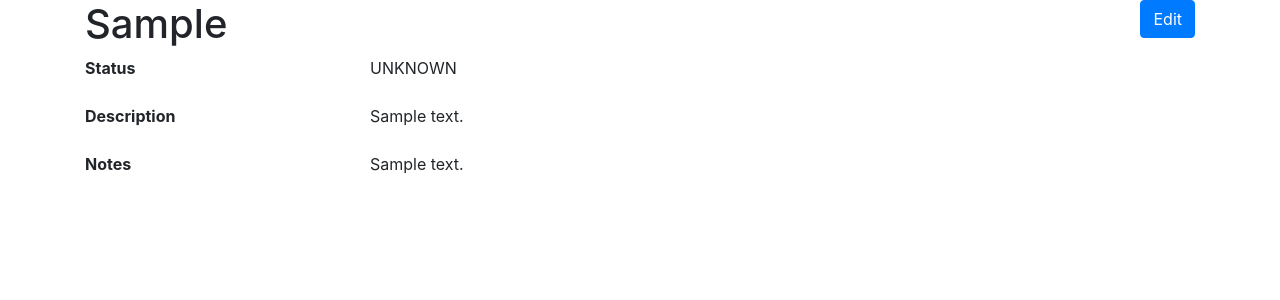
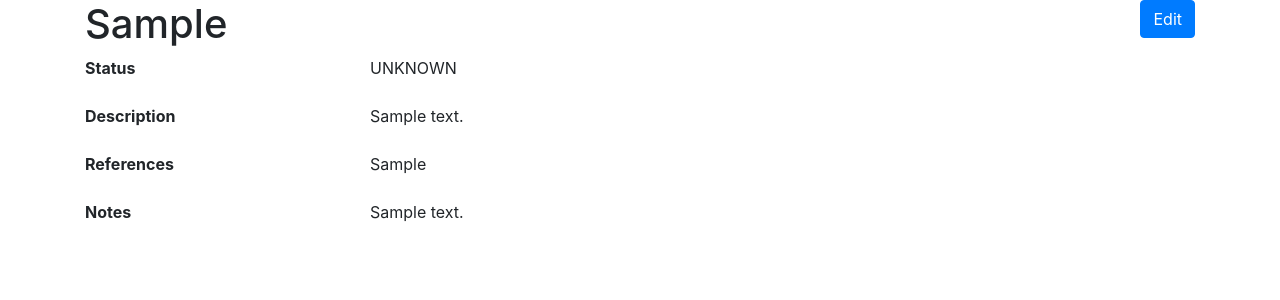
Before and after one commit to andir/nixos-security-tracker, a Django app: a page that uses tracker/templates/issues/detail.html in a window 1280 px wide. Shown: the part 56-356 px from the top of the page. Run offline with Django 3.2, Linux system fonts and the light colour scheme; tables that the repository leaves empty hold one stand-in row (values such as "Sample post"); some libraries are stand-ins or nearby versions.

Commit message:
model/view: add support for third-party issue references

```diff
--- a/tracker/models.py
+++ b/tracker/models.py
@@ -2,6 +2,22 @@ from django.db import models
 from django.urls import reverse
 from django.utils import timezone
 from django.utils.translation import gettext_lazy as _
+
+
+class IssueReference(models.Model):
+    """
+    Additional references for issues
+    """
+
+    issue = models.ForeignKey(
+        "Issue",
+        help_text="Issue this reference ",
+        on_delete=models.CASCADE,
+        related_name="references",
+    )
+    uri = models.TextField(
+        blank=False, null=False, help_text="URI for additional resources for an issue"
+    )
 
 
 class IssueStatus(models.TextChoices):
--- a/tracker/templates/issues/detail.html
+++ b/tracker/templates/issues/detail.html
@@ -21,6 +21,14 @@
 	<dd class="col-sm-9">{{ issue.description }}</dd>
 </dl>
 <dl class="row">
+	<dt class="col-sm-3">References</dt>
+	<dd class="col-sm-9">
+        {% for reference in references %}
+        {{ reference.uri | urlize }}<br />
+        {% endfor %}
+    </dd>
+</dl>
+<dl class="row">
 	<dt class="col-sm-3">Notes</dt>
 	<dd class="col-sm-9">{{ issue.note | urlize | linebreaks }}</dd>
 </dl>
--- a/tracker/urls.py
+++ b/tracker/urls.py
@@ -1,7 +1,7 @@
 from django.contrib.auth import views as auth_views
 from django.urls import include, path
 
-from .views import IssueDetail, IssueList, IssueEdit, LoginView, index, list_advisories
+from .views import IssueDetail, IssueEdit, IssueList, LoginView, index, list_advisories
 
 auth_urls = [
     path("login/", LoginView.as_view(), name="login"),
--- a/tracker/views.py
+++ b/tracker/views.py
@@ -6,7 +6,7 @@ from django.urls import reverse
 from django.views.generic import DetailView, UpdateView
 from django_tables2 import SingleTableView
 
-from .models import Advisory, Issue
+from .models import Advisory, Issue, IssueReference
 from .tables import IssueTable
 
 
@@ -40,6 +40,11 @@ class IssueDetail(DetailView):
     slug_url_kwarg = "identifier"
     template_name = "issues/detail.html"
 
+    def get_context_data(self, **kwargs):
+        context = super().get_context_data(**kwargs)
+        context["references"] = IssueReference.objects.filter(issue=self.object)
+        return context
+
 
 class IssueEdit(LoginRequiredMixin, UpdateView):
     model = Issue
@@ -48,3 +53,8 @@ class IssueEdit(LoginRequiredMixin, UpdateView):
     template_name = "issues/edit.html"
 
     fields = ["status", "note"]
+
+    def get_context_data(self, **kwargs):
+        context = super().get_context_data(**kwargs)
+        context["references"] = IssueReference.objects.filter(issue=self.object)
+        return context
```
Also changed, not shown: tracker/templates/issues/edit.html (+8 -0 lines), tracker/tests/factories.py (+8 -0 lines), tracker/tests/test_models.py (+8 -1 lines), tracker/tests/test_views.py (+6 -3 lines), tracker/migrations/0007_issuereference.py (added).
